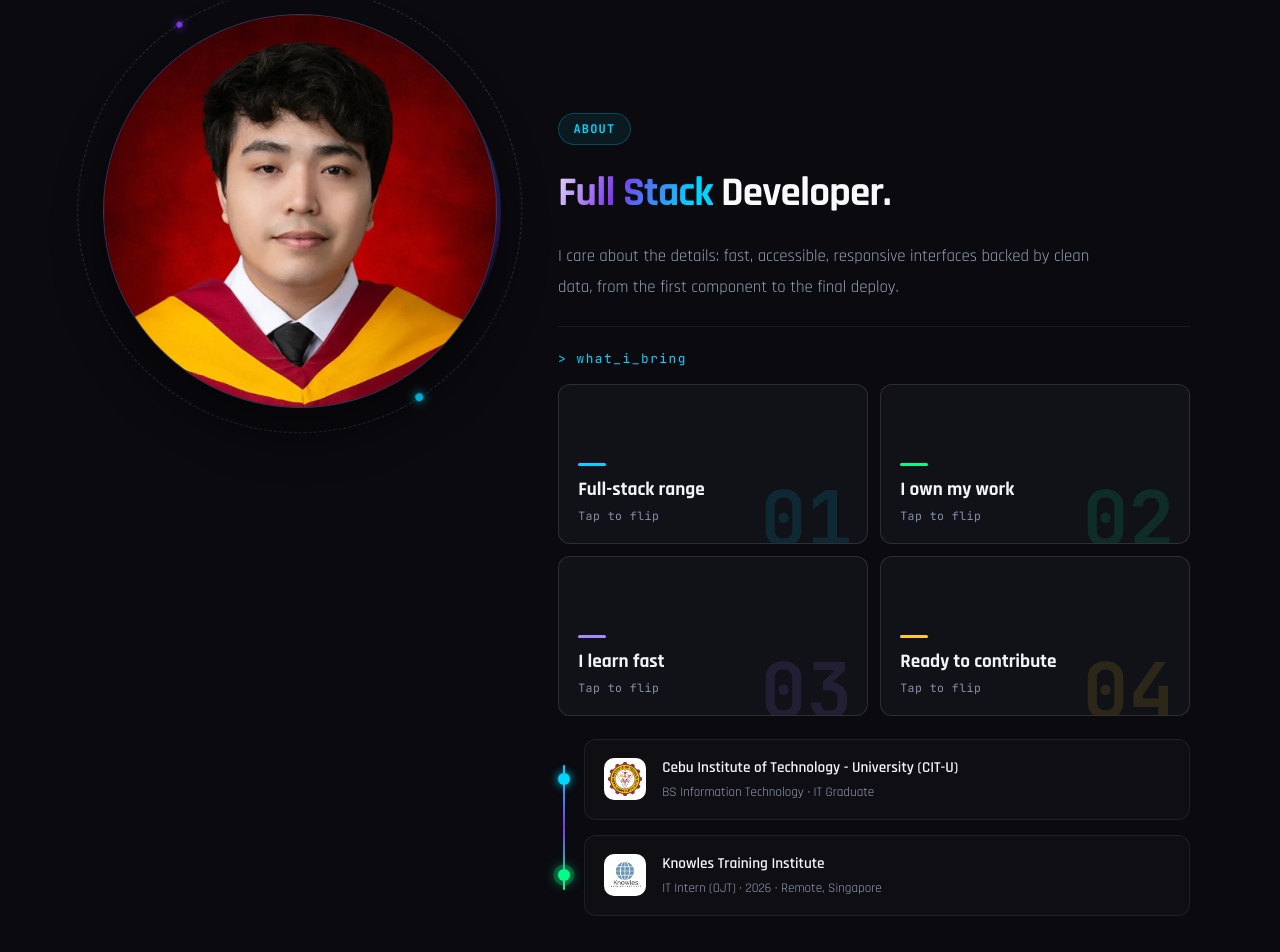
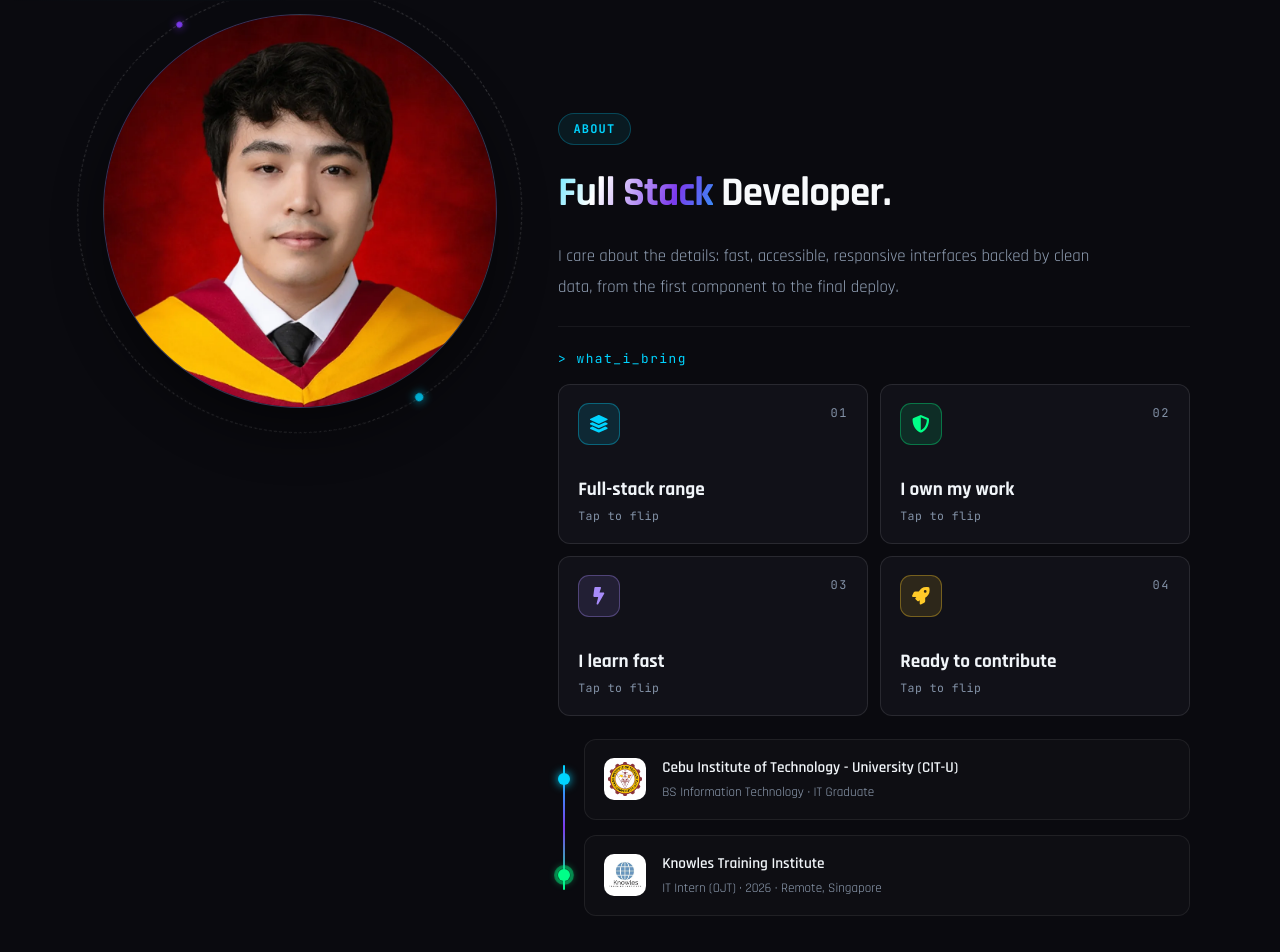
Before and after one commit to kenjaxx/My_portfolio, a React (Vite) app: page / in a window 1280 px wide. Shown: the part 832-1784 px from the top of the page. Built offline with nearby package versions, Linux system fonts and the light colour scheme; the HTML template or start-up script is replaced by a standard one.

Commit message:
Refresh About cards and optimize animations
Add icons and cursor-following spotlight effects to flip cards, animate the heading sweep once, and replace repaint-heavy animations with transform and opacity effects.

```diff
--- a/src/components/About.jsx
+++ b/src/components/About.jsx
@@ -1,5 +1,6 @@
 import { motion } from 'framer-motion'
-import { useMemo, useState, lazy, Suspense } from 'react'
+import { useMemo, useRef, useState, lazy, Suspense } from 'react'
+import { FaLayerGroup, FaShieldAlt, FaBolt, FaRocket } from 'react-icons/fa'
 import { useInView } from '../hooks/useInView'
 import { PROFILE, ABOUT } from '../data'
 import { getDeviceTier } from '../utils/deviceTier'
@@ -36,15 +37,55 @@ const cardIn = {
   }),
 }
 
-/* ---------- Flip cards ----------
+// One icon per card, keyed by the card's id in data.js.
+const CARD_ICONS = {
+  fullstack: FaLayerGroup,
+  ownership: FaShieldAlt,
+  learn: FaBolt,
+  ready: FaRocket,
+}
+
+// How long (ms) a measured card position is reused while the mouse moves.
+// Measuring on every mouse move would force a layout each time.
+const RECT_TTL = 250
+
+/* ---------- Spotlight flip cards ----------
 
    Each card is a real <button>, so it works with mouse, touch and keyboard
    (Enter / Space) and is announced as a toggle by screen readers. Both faces
    stay in the DOM, so the title and the text are always readable by assistive
    tech, whichever side is showing. The turn itself is pure CSS (see
-   About.module.css). */
+   About.module.css).
+
+   Spotlight: while a mouse moves over the card, --mx / --my (px, relative to
+   the card) are written straight onto the element. CSS uses them to place a
+   soft glow and a bright edge ring under the cursor. No React state is
+   involved, so moving the mouse never re-renders anything, and the card's
+   position is cached for a moment so a mouse move does no layout reads. */
 
 function FlipCard({ card, index, flipped, onToggle, inView }) {
+  const Icon = CARD_ICONS[card.id] ?? FaLayerGroup
+  const rectCache = useRef({ rect: null, at: 0 })
+
+  const handlePointerMove = (e) => {
+    if (e.pointerType !== 'mouse') return
+    const el = e.currentTarget
+    const cache = rectCache.current
+    const now = performance.now()
+
+    if (!cache.rect || now - cache.at > RECT_TTL) {
+      cache.rect = el.getBoundingClientRect()
+      cache.at = now
+    }
+
+    el.style.setProperty('--mx', `${e.clientX - cache.rect.left}px`)
+    el.style.setProperty('--my', `${e.clientY - cache.rect.top}px`)
+  }
+
+  const handlePointerLeave = () => {
+    rectCache.current.rect = null
+  }
+
   return (
     <motion.li
       className={styles.cardItem}
@@ -59,13 +100,17 @@ function FlipCard({ card, index, flipped, onToggle, inView }) {
         style={{ '--c': card.color }}
         aria-pressed={flipped}
         onClick={onToggle}
+        onPointerMove={handlePointerMove}
+        onPointerLeave={handlePointerLeave}
       >
         <span className={styles.inner}>
           <span className={`${styles.face} ${styles.front}`}>
-            <span className={styles.wm} aria-hidden="true">
+            <span className={styles.icon} aria-hidden="true">
+              <Icon />
+            </span>
+            <span className={styles.num} aria-hidden="true">
               {card.num}
             </span>
-            <span className={styles.accent} aria-hidden="true" />
             <span className={styles.cardTitle}>{card.title}</span>
             <span className={styles.hint} aria-hidden="true">
               <span className={styles.hintTouch}>Tap to flip</span>
@@ -157,7 +202,7 @@ function supportsWebGL() {
     const gl = canvas.getContext('webgl2') || canvas.getContext('webgl')
     webglSupport = Boolean(gl)
     // Free the probe context right away so it doesn't count against the
-    // limit (RetroGrid, GlassIcons and Lanyard need theirs).
+    // limit (RetroGrid and Lanyard need theirs).
     gl?.getExtension('WEBGL_lose_context')?.loseContext()
   } catch {
     webglSupport = false
@@ -291,7 +336,12 @@ export default function About() {
             </motion.span>
 
             <motion.h2 className={styles.heading} {...reveal(2)}>
-              <span className={styles.headingGradient}>{ABOUT.headingGradient}</span>{' '}
+              {/* The light sweep plays once when the section scrolls into view,
+                  then rests. (An endless animation on clipped text repaints it
+                  on every frame.) */}
+              <span className={`${styles.headingGradient} ${inView ? styles.shine : ''}`}>
+                {ABOUT.headingGradient}
+              </span>{' '}
               {ABOUT.headingRest}
             </motion.h2>
 
--- a/src/components/About.module.css
+++ b/src/components/About.module.css
@@ -42,7 +42,9 @@
   isolation: isolate;
 }
 
-/* Soft glow behind the photo that slowly changes shape */
+/* Soft glow behind the photo. It only turns and swells (transform), which the
+   GPU handles on its own. It used to also animate border-radius, which forces
+   a repaint on every frame. */
 .blob {
   position: absolute;
   left: 5%;
@@ -50,6 +52,7 @@
   width: 90%;
   height: 90%;
   z-index: 0;
+  border-radius: 50%;
   background: radial-gradient(
     circle at 30% 30%,
     rgba(0, 212, 255, 0.42),
@@ -95,7 +98,7 @@
   box-shadow: 0 0 8px var(--purple);
 }
 
-/* The photo: now a full circle that fills almost the whole stage,
+/* The photo: a full circle that fills almost the whole stage,
    matching the dashed orbit ring, so there's no visible gap or
    mismatched background around it. */
 .arch {
@@ -141,11 +144,9 @@
 @keyframes blobMorph {
   0%,
   100% {
-    border-radius: 50% 50% 45% 55%;
     transform: rotate(0deg) scale(1);
   }
   50% {
-    border-radius: 60% 40% 55% 45%;
     transform: rotate(180deg) scale(1.08);
   }
 }
@@ -183,7 +184,9 @@
   color: #f8fafc;
 }
 
-/* A light sweep slides across "Full Stack" */
+/* "Full Stack" rests on the cyan-white-purple look from the old design.
+   The .shine class (added from About.jsx once the section is in view) plays
+   one light sweep that ends exactly on that resting position. */
 .headingGradient {
   background: linear-gradient(
     110deg,
@@ -193,18 +196,22 @@
     var(--cyan) 80%
   );
   background-size: 250% 100%;
+  background-position: 50% 0;
   -webkit-background-clip: text;
   -webkit-text-fill-color: transparent;
   background-clip: text;
-  animation: shine 5s linear infinite;
+}
+
+.shine {
+  animation: shine 2.4s cubic-bezier(0.22, 0.61, 0.36, 1) 1 both;
 }
 
 @keyframes shine {
   from {
-    background-position: 200% 0;
+    background-position: 140% 0;
   }
   to {
-    background-position: -200% 0;
+    background-position: 50% 0;
   }
 }
 
@@ -215,9 +222,16 @@
   max-width: 560px;
 }
 
-/* --- Flip cards ---
+/* --- Spotlight flip cards ---
 
    --c (set inline from ABOUT.cards in data.js) is the card's accent color.
+   --mx / --my (set by the pointer handler in About.jsx) are the cursor
+   position inside the card, in px.
+
+   The front face has three layers of light:
+     ::before  a soft glow that follows the cursor
+     ::after   a thin bright ring on the edge, strongest near the cursor
+     .icon     the accent-colored icon tile, which lifts a little on hover
    The turn is a 3D rotation of .inner. Both faces sit on top of each other
    and hide their backs (backface-visibility), so only one shows at a time. */
 
@@ -249,6 +263,8 @@
 }
 
 .card {
+  --mx: 50%;
+  --my: 0%;
   display: block;
   position: relative;
   width: 100%;
@@ -292,7 +308,7 @@
   padding: 1.1rem 1.2rem;
   border-radius: 12px;
   background: #111118;
-  border: 1px solid rgba(255, 255, 255, 0.12);
+  border: 1px solid rgba(255, 255, 255, 0.1);
   overflow: hidden;
   backface-visibility: hidden;
   -webkit-backface-visibility: hidden;
@@ -303,8 +319,56 @@
   justify-content: flex-end;
 }
 
+/* Soft glow that follows the cursor */
+.front::before {
+  content: '';
+  position: absolute;
+  inset: 0;
+  border-radius: inherit;
+  background: radial-gradient(
+    240px circle at var(--mx) var(--my),
+    color-mix(in srgb, var(--c) 22%, transparent),
+    transparent 70%
+  );
+  opacity: 0;
+  transition: opacity 0.3s ease;
+  pointer-events: none;
+}
+
+/* Thin ring on the edge that brightens near the cursor.
+   Same masking trick as the navbar and the glass buttons. */
+.front::after {
+  content: '';
+  position: absolute;
+  inset: 0;
+  border-radius: inherit;
+  padding: 1px;
+  background: radial-gradient(170px circle at var(--mx) var(--my), var(--c), transparent 70%);
+  -webkit-mask:
+    linear-gradient(#000 0 0) content-box,
+    linear-gradient(#000 0 0);
+  -webkit-mask-composite: xor;
+  mask-composite: exclude;
+  opacity: 0;
+  transition: opacity 0.3s ease;
+  pointer-events: none;
+}
+
+/* Keyboard focus lights the card too, so keyboard users get the same feedback. */
+.card:focus-visible .front::before,
+.card:focus-visible .front::after {
+  opacity: 1;
+}
+
 @media (hover: hover) {
-  .card:hover .front {
+  .card:hover .front::before,
+  .card:hover .front::after {
+    opacity: 1;
+  }
+
+  .card:hover .icon {
+    transform: translateY(-3px) scale(1.08);
+    background: color-mix(in srgb, var(--c) 22%, transparent);
     border-color: color-mix(in srgb, var(--c) 60%, transparent);
   }
 }
@@ -316,31 +380,43 @@
   transform: rotateY(180deg);
 }
 
-/* The big faint number in the corner of the front */
-.wm {
+/* Icon tile in the top left of the front face */
+.icon {
   position: absolute;
-  right: 0.9rem;
-  bottom: -0.9rem;
-  font-family: var(--font-mono);
-  font-size: 4.8rem;
-  font-weight: 700;
-  line-height: 1;
+  top: 1.1rem;
+  left: 1.2rem;
+  z-index: 1;
+  width: 42px;
+  height: 42px;
+  display: grid;
+  place-items: center;
+  border-radius: 11px;
+  font-size: 1.1rem;
   color: var(--c);
-  opacity: 0.12;
-  pointer-events: none;
-  user-select: none;
+  background: color-mix(in srgb, var(--c) 12%, transparent);
+  border: 1px solid color-mix(in srgb, var(--c) 35%, transparent);
+  transition:
+    transform 0.35s cubic-bezier(0.2, 0.8, 0.2, 1),
+    background 0.25s ease,
+    border-color 0.25s ease;
 }
 
-.accent {
-  width: 28px;
-  height: 3px;
-  border-radius: 2px;
-  background: var(--c);
-  margin-bottom: 0.75rem;
+/* Small card number in the top right corner */
+.num {
+  position: absolute;
+  top: 1.2rem;
+  right: 1.2rem;
+  z-index: 1;
+  font-family: var(--font-mono);
+  font-size: 0.75rem;
+  letter-spacing: 0.12em;
+  color: var(--text-dim);
+  user-select: none;
 }
 
 .cardTitle {
   position: relative;
+  z-index: 1;
   font-size: 1.2rem;
   font-weight: 700;
   line-height: 1.2;
@@ -349,6 +425,7 @@
 
 .hint {
   position: relative;
+  z-index: 1;
   margin-top: 0.4rem;
   font-family: var(--font-mono);
   font-size: 0.72rem;
@@ -420,26 +497,32 @@
   box-shadow: 0 0 10px var(--cyan);
 }
 
-/* The current role: glowing green dot that pulses */
+/* The current role: a green dot with a ring that spreads out and fades.
+   The ring is a separate layer that only scales and fades (transform and
+   opacity), so it never repaints. The old version animated box-shadow. */
 .dotNow {
   background: var(--green);
-  box-shadow:
-    0 0 0 0 rgba(0, 255, 136, 0.55),
-    0 0 10px var(--green);
-  animation: nowPulse 2s ease-in-out infinite;
+  box-shadow: 0 0 10px var(--green);
 }
 
-@keyframes nowPulse {
-  0%,
-  100% {
-    box-shadow:
-      0 0 0 0 rgba(0, 255, 136, 0.55),
-      0 0 10px var(--green);
+.dotNow::after {
+  content: '';
+  position: absolute;
+  inset: 0;
+  border-radius: 50%;
+  border: 2px solid var(--green);
+  animation: nowRing 2s ease-out infinite;
+  pointer-events: none;
+}
+
+@keyframes nowRing {
+  from {
+    transform: scale(1);
+    opacity: 0.7;
   }
-  50% {
-    box-shadow:
-      0 0 0 8px rgba(0, 255, 136, 0),
-      0 0 16px var(--green);
+  to {
+    transform: scale(2.6);
+    opacity: 0;
   }
 }
 
@@ -518,17 +601,17 @@
 @media (prefers-reduced-motion: reduce) {
   .orbit,
   .blob,
-  .dotNow {
+  .shine {
     animation: none;
   }
 
-  .headingGradient {
-    animation: none;
-    background-position: 0 0;
+  .dotNow::after {
+    display: none;
   }
 
   .inner,
-  .face {
+  .face,
+  .icon {
     transition: none;
   }
 }
```
